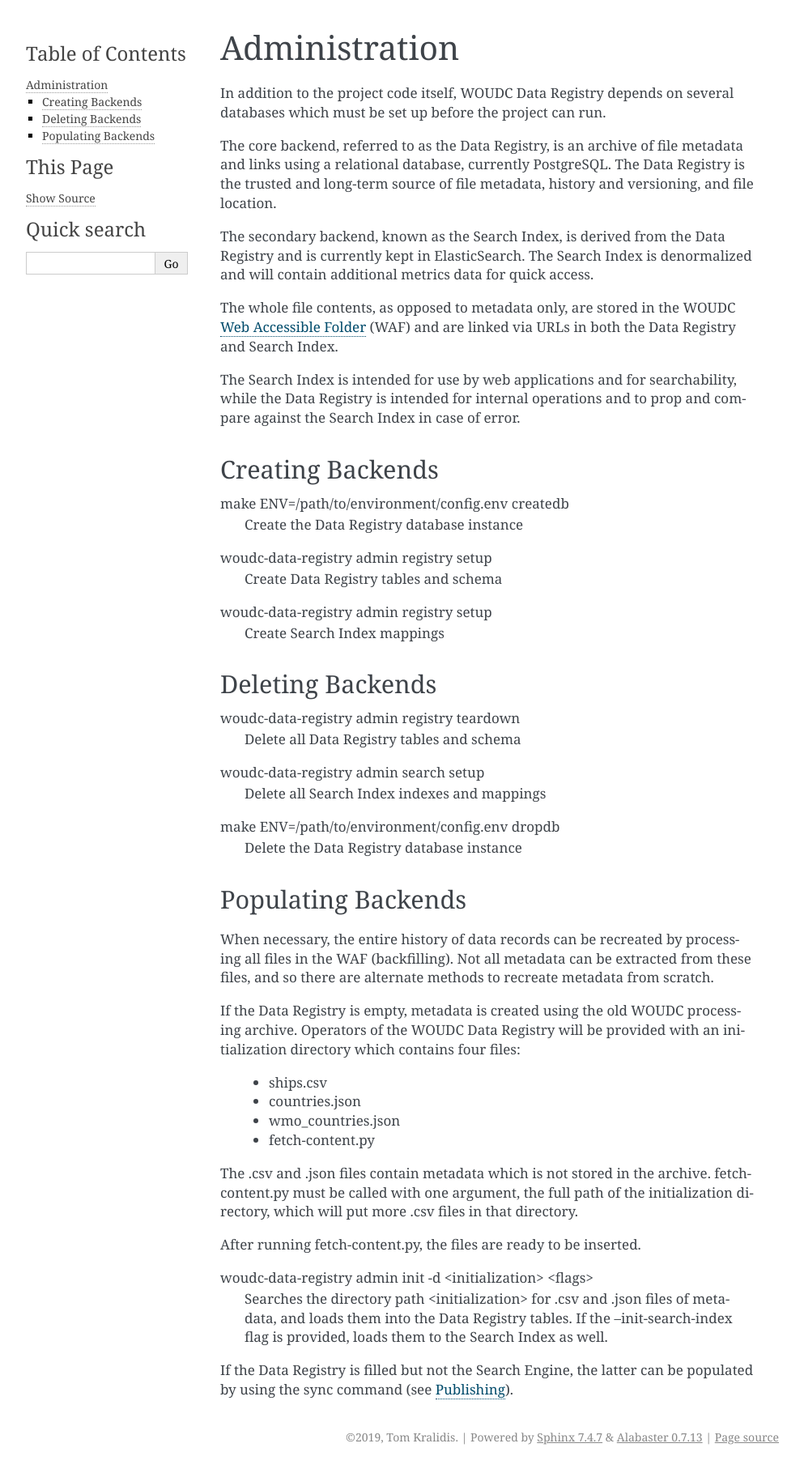
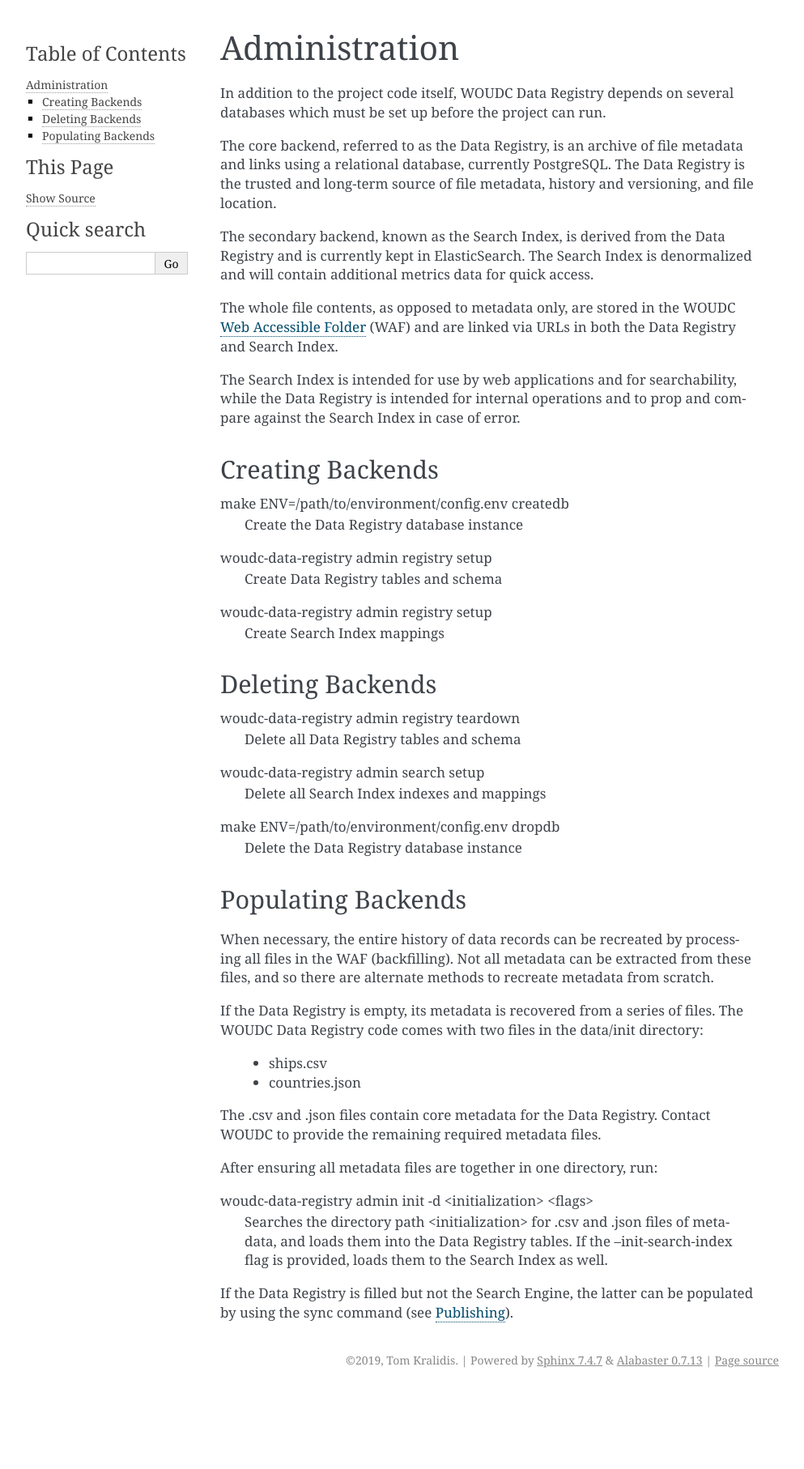
Before and after one commit to woudc/woudc-data-registry, a Sphinx documentation site: the page built from docs/administration.rst, in a window 1280 px wide. Shown: the whole page at 81% size, without its empty margins (148-1141 px from the left). Built offline with Sphinx 7.4.7, drawn with Linux system fonts in a browser that asks for light colours; pages that are not in the unit, such as notebooks, are missing from menus; after the commit the page ends 1719 px from its top, so only the background shows below that.

```diff
--- a/docs/administration.rst
+++ b/docs/administration.rst
@@ -58,19 +58,16 @@
 can be extracted from these files, and so there are alternate methods to
 recreate metadata from scratch.
 
-If the Data Registry is empty, metadata is created using the old WOUDC
-processing archive. Operators of the WOUDC Data Registry will be provided with
-an initialization directory which contains four files:
+If the Data Registry is empty, its metadata is recovered from a
+series of files. The WOUDC Data Registry code comes with two files
+in the data/init directory:
  * ships.csv
  * countries.json
- * wmo_countries.json
- * fetch-content.py
 
-The .csv and .json files contain metadata which is not stored in the archive.
-fetch-content.py must be called with one argument, the full path of the
-initialization directory, which will put more .csv files in that directory.
+The .csv and .json files contain core metadata for the Data Registry.
+Contact WOUDC to provide the remaining required metadata files.
 
-After running fetch-content.py, the files are ready to be inserted.
+After ensuring all metadata files are together in one directory, run:
 
 woudc-data-registry admin init -d <initialization> <flags>
     Searches the directory path <initialization> for .csv and .json files
```
